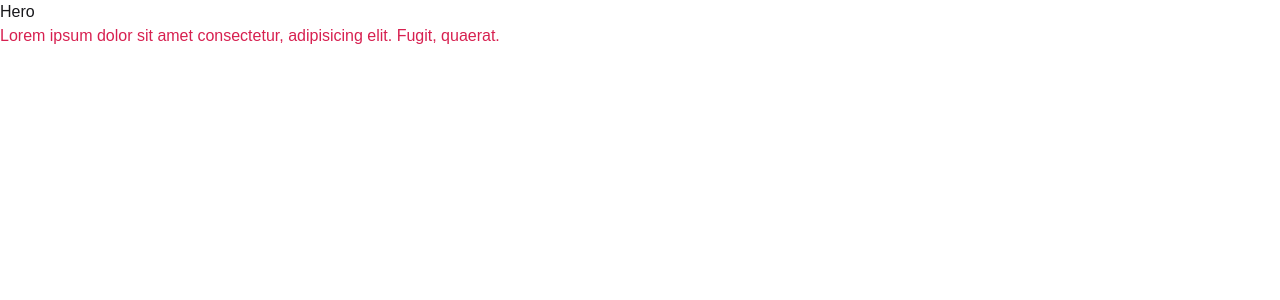
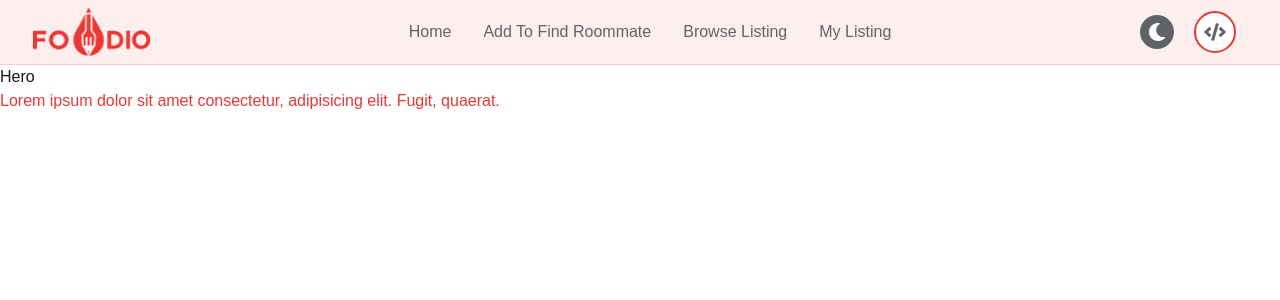
Before and after one commit to omarfaruk-dev/foodio-client, a React (Vite) app: page / in a window 1280 px wide. Shown: the top 300 px of the page. Built offline with nearby package versions, Linux system fonts and the light colour scheme; no server answers; a web font is replaced by a local one.

Commit message:
Navbar added

```diff
--- a/package.json
+++ b/package.json
@@ -11,6 +11,7 @@
   },
   "dependencies": {
     "@tailwindcss/vite": "^4.1.5",
+    "firebase": "^11.8.1",
     "lucide-react": "^0.507.0",
     "react": "^19.0.0",
     "react-dom": "^19.0.0",
--- a/src/index.css
+++ b/src/index.css
@@ -7,9 +7,9 @@
 @plugin "daisyui/theme" {
     name: "light";
     default: true;
-    --color-primary: #403F3F;
-    --color-secondary: #D72050;
-    --color-base-200: #F3F3F3;
+    --color-primary: #5F6368;
+    --color-secondary: #E83935;
+    --color-base-100: #ffffff;
     --color-base-300: #E7E7E7;
     --color-accent: #706F6F;
   }
--- a/src/layouts/MainLayout.jsx
+++ b/src/layouts/MainLayout.jsx
@@ -1,11 +1,12 @@
 
 import { Outlet } from 'react-router';
+import NavBar from '../pages/shared/NavBar';
 
 const MainLayout = () => {
     return (
         <div>
             <header>
-
+               <NavBar/>
             </header>
             <main>
                 <Outlet/>
--- /dev/null
+++ b/src/pages/shared/NavBar.jsx
@@ -0,0 +1,118 @@
+import React, { useState } from 'react';
+import logo from '/logo.png';
+import { FaMoon, FaBars, FaTimes, FaUser, FaSignOutAlt, FaCode } from 'react-icons/fa';
+
+const NavBar = () => {
+    const [menuOpen, setMenuOpen] = useState(false);
+    const [userMenuOpen, setUserMenuOpen] = useState(false);
+    // Mock user (replace with real auth logic)
+    const user = { name: 'Omar Faruk' };
+
+    return (
+        <nav className="bg-secondary/8 border-b border-secondary/20 w-full z-50">
+            <div className="max-w-7xl mx-auto px-4 sm:px-6 lg:px-8">
+                <div className="flex justify-between h-16 items-center">
+                    {/* Logo */}
+                    <div className="flex items-center">
+                        <img src={logo} alt="Foodio Logo" className="w-30 mr-2" />
+                    </div>
+                    {/* Desktop Menu */}
+                    <div className="hidden md:flex space-x-8 items-center">
+                        <a href="#" className="text-base font-medium text-primary">Home</a>
+                        <a href="#" className="text-base font-medium text-primary">Add To Find Roommate</a>
+                        <a href="#" className="text-base font-medium text-primary">Browse Listing</a>
+                        <a href="#" className="text-base font-medium text-primary">My Listing</a>
+                    </div>
+                    {/* Actions */}
+                    <div className="flex items-center space-x-3 relative">
+                        <button className="bg-[#5F6368] text-white p-2 rounded-full hover:bg-[#E83935] focus:outline-none">
+                            <FaMoon size={18} />
+                        </button>
+                        {user ? (
+                            <div className="relative">
+                                <button
+                                    className="ml-2 bg-white border-2 border-[#E83935] text-[#5F6368] p-2 rounded-full hover:bg-[#F7F7F7] focus:outline-none flex items-center justify-center"
+                                    onClick={() => setUserMenuOpen((prev) => !prev)}
+                                >
+                                    <FaCode size={22} />
+                                </button>
+                                {userMenuOpen && (
+                                    <div className="absolute right-0 mt-2 w-48 bg-white border border-[#E83935] rounded-lg shadow-lg z-50">
+                                        <div className="px-4 py-2 font-medium text-[#5F6368] border-b border-[#E83935]">{user.name}</div>
+                                        <button className="flex items-center w-full px-4 py-2 text-[#5F6368] hover:bg-[#F7F7F7]">
+                                            <FaUser className="mr-2" /> Profile
+                                        </button>
+                                        <button className="flex items-center w-full px-4 py-2 text-[#5F6368] hover:bg-[#F7F7F7]">
+                                            <FaSignOutAlt className="mr-2" /> Logout
+                                        </button>
+                                    </div>
+                                )}
+                            </div>
+                        ) : (
+                            <>
+                                <button className="hidden md:inline-block border border-[#E83935] text-[#5F6368] px-4 py-1 rounded-lg font-medium hover:bg-[#F7F7F7] transition">Sign In</button>
+                                <button className="hidden md:inline-block bg-[#E83935] text-white px-4 py-1 rounded-lg font-medium shadow hover:bg-[#5F6368] transition">Sign Up</button>
+                            </>
+                        )}
+                        {/* Hamburger */}
+                        <button className="md:hidden ml-2 p-2 rounded focus:outline-none" onClick={() => setMenuOpen(!menuOpen)}>
+                            {menuOpen ? <FaTimes size={22} /> : <FaBars size={22} />}
+                        </button>
+                    </div>
+                </div>
+            </div>
+            {/* Mobile Menu */}
+            <div
+                className={`fixed inset-0 z-50 transition-all duration-300 md:hidden ${menuOpen ? 'translate-x-0' : '-translate-x-full'}`}
+                style={{ pointerEvents: menuOpen ? 'auto' : 'none' }}
+            >
+                {/* Overlay */}
+                <div
+                    className={`absolute inset-0 bg-black transition-opacity duration-300 ${menuOpen ? 'bg-opacity-30' : 'bg-opacity-0'}`}
+                    onClick={() => setMenuOpen(false)}
+                />
+                {/* Sidebar */}
+                <div
+                    className={`relative bg-[#F7F7F7] border-r border-[#E5E7EB] w-64 h-full px-4 pb-4 pt-6 shadow-lg transition-transform duration-300 ${menuOpen ? 'translate-x-0' : '-translate-x-full'}`}
+                    onClick={e => e.stopPropagation()}
+                >
+                    <div className="flex justify-between items-center mb-4">
+                        <div className="flex items-center">
+                            <img src={logo} alt="Foodio Logo" className="h-8 w-8 mr-2" />
+                            <span className="font-bold text-xl text-[#5F6368] tracking-wide">FOODIO</span>
+                        </div>
+                        <button className="p-2 rounded focus:outline-none" onClick={() => setMenuOpen(false)}>
+                            <FaTimes size={22} />
+                        </button>
+                    </div>
+                    <a href="#" className="block py-2 text-base font-medium text-primary">Home</a>
+                    <a href="#" className="block py-2 text-base font-medium text-primary">Add To Find Roommate</a>
+                    <a href="#" className="block py-2 text-base font-medium text-primary">Browse Listing</a>
+                    <a href="#" className="block py-2 text-base font-medium text-primary">My Listing</a>
+                    <div className="flex flex-col gap-2 mt-4 border-t border-[#E83935] pt-2">
+                        {user ? (
+                            <>
+                                <div className="px-2 py-1 font-semibold text-[#5F6368] border-b border-[#E83935] flex items-center gap-2">
+                                    {user.name}
+                                </div>
+                                <button className="flex items-center px-4 py-2 text-[#5F6368] hover:bg-[#F7F7F7]">
+                                    <FaUser className="mr-2" /> Profile
+                                </button>
+                                <button className="flex items-center px-4 py-2 text-[#5F6368] hover:bg-[#F7F7F7]">
+                                    <FaSignOutAlt className="mr-2" /> Logout
+                                </button>
+                            </>
+                        ) : (
+                            <>
+                                <button className="border border-[#E83935] text-[#5F6368] px-4 py-1 rounded-lg font-medium hover:bg-[#F7F7F7] transition">Sign In</button>
+                                <button className="bg-[#E83935] text-white px-4 py-1 rounded-lg font-medium shadow hover:bg-[#5F6368] transition">Sign Up</button>
+                            </>
+                        )}
+                    </div>
+                </div>
+            </div>
+        </nav>
+    );
+};
+
+export default NavBar;
```
Also changed, not shown: public/logo.png (added), 1 other file (tests, documents, lock files or other folders).
